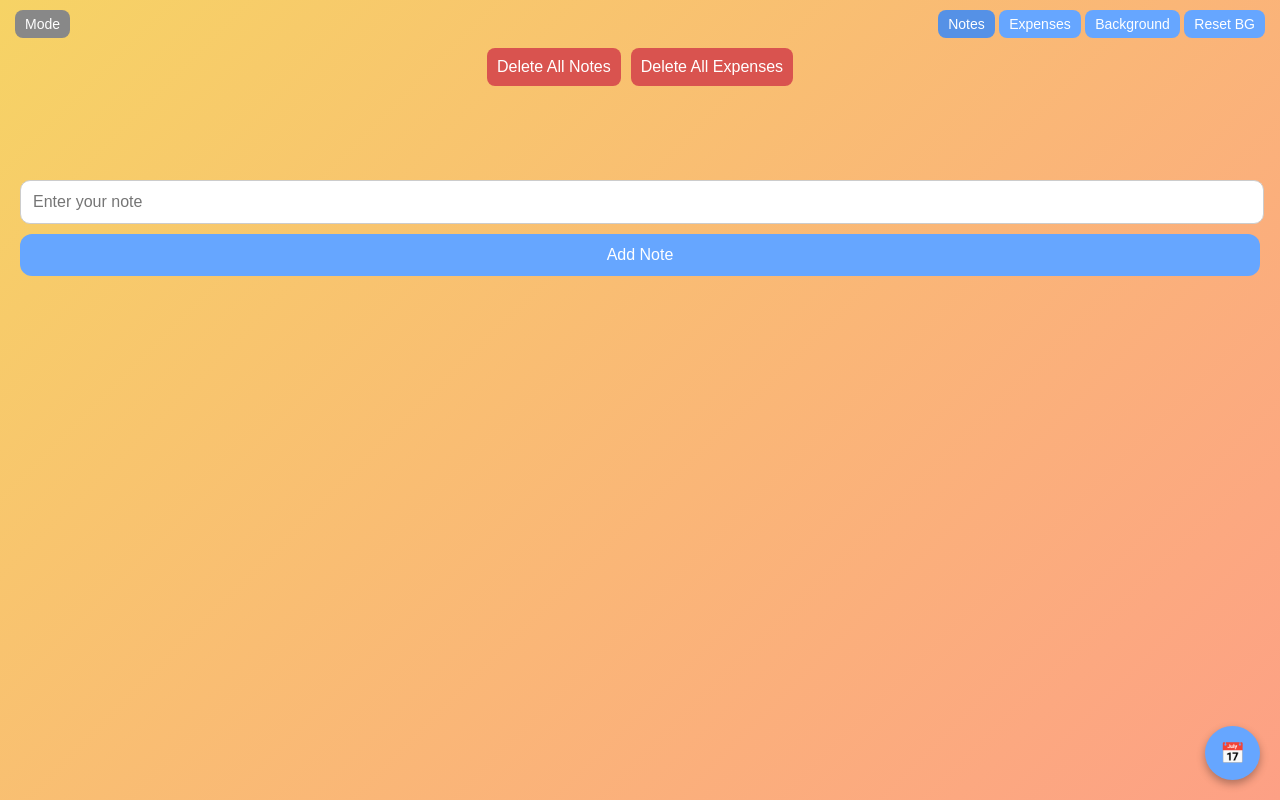
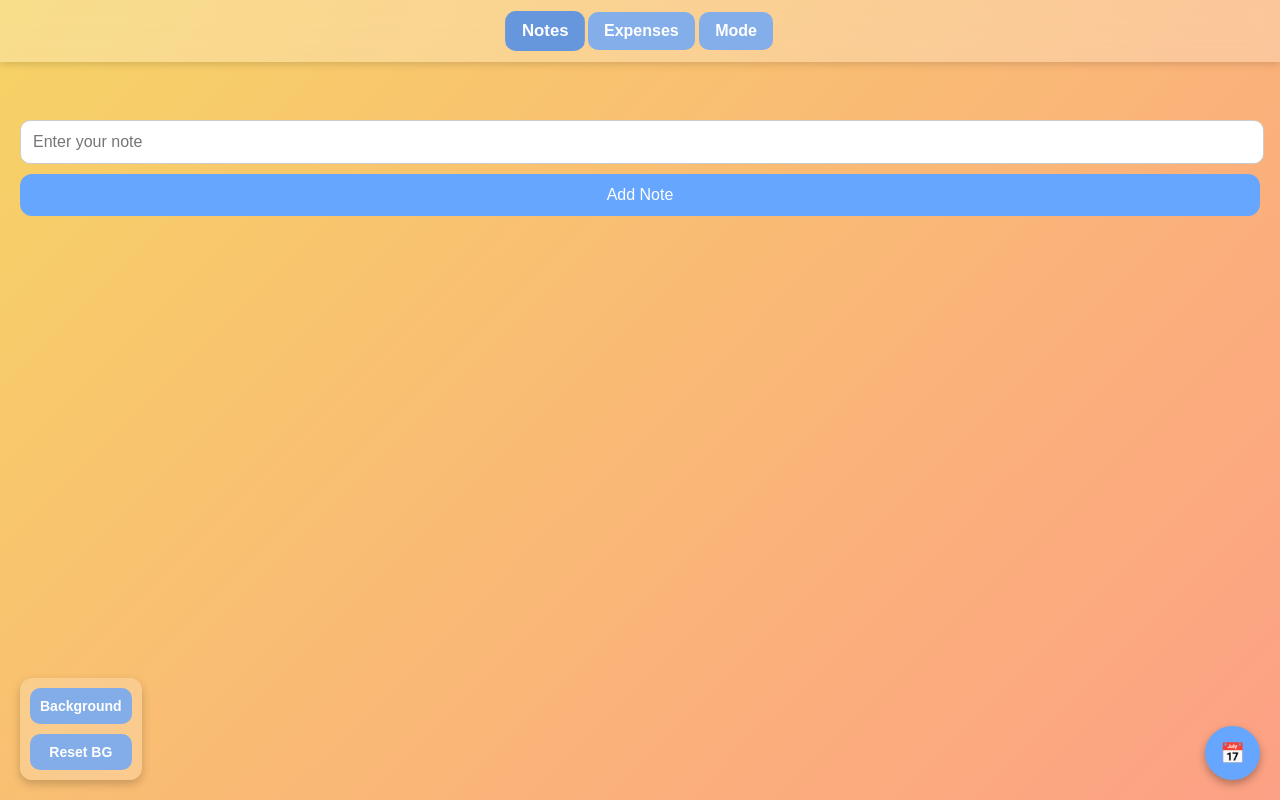
Before and after one commit to mondalshefali1982-create/addyournote, a plain HTML site: page index.html in a window 1280 px wide. Drawn offline with Linux system fonts and the light colour scheme.

Commit message:
Update index.html

```diff
--- a/index.html
+++ b/index.html
@@ -9,39 +9,99 @@ html, body { margin:0; padding:0; font-family:Arial,sans-serif; height:100%; tra
 body.light { background: linear-gradient(135deg, #f6d365 0%, #fda085 100%); color:#222; }
 body.dark { background: linear-gradient(135deg, #2c3e50 0%, #4ca1af 100%); color:#fff; }
 
-header { position:fixed; top:0; left:0; width:100%; z-index:1000; background:transparent; padding-bottom:10px; }
-header .top-row { display:flex; justify-content:space-between; align-items:center; padding:10px 15px; }
-.mode-toggle button, .top-buttons button, .delete-all-btn { cursor:pointer; border:none; border-radius:8px; padding:6px 10px; font-size:14px; }
-.mode-toggle button { background:#888; color:#fff; }
-.light .top-buttons button { background:#66a6ff; color:#fff; }
-.light .top-buttons button.active { background:#5591e6; }
-.dark .top-buttons button { background:#555; color:#fff; }
-.dark .top-buttons button.active { background:#777; }
-.delete-all-btn { background:#d9534f; color:#fff; font-size:16px; padding:10px; }
-header .delete-row { display:flex; justify-content:center; gap:10px; flex-wrap:wrap; margin-bottom:10px; }
+/* Top toolbar: modern mobile look */
+.top-row {
+  position: fixed;
+  top: 0;
+  left: 0;
+  width: 100%;
+  display: flex;
+  justify-content: space-around;
+  align-items: center;
+  padding: 12px 0;
+  background: rgba(255,255,255,0.25);
+  backdrop-filter: blur(12px);
+  -webkit-backdrop-filter: blur(12px);
+  z-index: 1000;
+  box-shadow: 0 2px 8px rgba(0,0,0,0.15);
+}
+.top-buttons button {
+  border:none;
+  border-radius:10px;
+  padding:10px 16px;
+  cursor:pointer;
+  font-size:16px;
+  font-weight:bold;
+  background: rgba(102,166,255,0.8);
+  color:#fff;
+  transition: all 0.25s ease;
+}
+.top-buttons button.active {
+  background: rgba(86,145,230,0.9);
+  transform: scale(1.05);
+}
+.top-buttons button:hover {
+  background: rgba(86,145,230,0.85);
+  transform: scale(1.05);
+}
 
+/* Background buttons bottom-left: modern style */
+.bg-buttons {
+  position: fixed;
+  bottom: 20px;
+  left: 20px;
+  display: flex;
+  flex-direction: column;
+  gap: 10px;
+  z-index: 1000;
+  background: rgba(255,255,255,0.2);
+  backdrop-filter: blur(8px);
+  -webkit-backdrop-filter: blur(8px);
+  padding: 10px;
+  border-radius: 12px;
+  box-shadow: 0 4px 10px rgba(0,0,0,0.2);
+}
+.bg-buttons button {
+  border: none;
+  border-radius: 10px;
+  padding: 10px;
+  font-size: 14px;
+  cursor: pointer;
+  background: rgba(102,166,255,0.8);
+  color: #fff;
+  font-weight: bold;
+  transition: all 0.25s ease;
+}
+.bg-buttons button:hover {
+  background: rgba(86,145,230,0.9);
+  transform: scale(1.05);
+}
+
+/* Pages */
 .app-container { display:flex; flex-direction:column; height:100vh; width:100%; position:relative; }
+.page { flex:1; overflow-y:auto; padding:120px 20px 20px 20px; transition: transform 0.3s ease; }
 
-.page { flex:1; overflow-y:auto; padding:180px 20px 20px 20px; transition: transform 0.3s ease; }
+/* Inputs & buttons */
+.inputs input, .inputs select { width:calc(100% - 22px); padding:12px; margin-bottom:10px; border-radius:10px; border:1px solid #ccc; font-size:16px; }
+.add-btn { width:100%; padding:12px; border:none; border-radius:12px; font-size:16px; cursor:pointer; margin-bottom:15px; transition:0.3s; background:#66a6ff; color:#fff; }
+.add-btn:hover{ background:#5591e6; }
 
-.inputs input, .inputs select { width:calc(100% - 22px); padding:12px; margin-bottom:10px; border-radius:10px; border:1px solid #ccc; font-size:16px; }
-
-.add-btn { width:100%; padding:12px; border:none; border-radius:12px; font-size:16px; cursor:pointer; margin-bottom:15px; transition:0.3s; }
-.light .add-btn{ background:#66a6ff; color:#fff; } .light .add-btn:hover{ background:#5591e6; }
-.dark .add-btn{ background:#555; color:#fff; } .dark .add-btn:hover{ background:#777; }
-
+/* List items */
 ul { list-style:none; padding:0; }
 li { background:#fff; padding:15px; margin-bottom:12px; border-radius:16px; display:flex; justify-content:space-between; align-items:center; font-size:16px; word-wrap:break-word; box-shadow:0 4px 8px rgba(0,0,0,0.1); transition: all 0.3s; }
-li:hover { transform: translateY(-2px); box-shadow:0 6px 12px rgba(0,0,0,0.15); }
 body.dark li { background:#333; color:#fff; box-shadow:0 4px 8px rgba(0,0,0,0.3); }
 li button { margin-left:5px; padding:5px 8px; border:none; border-radius:6px; cursor:pointer; font-size:14px; }
 li button.edit{ background:#f0ad4e; color:#fff; }
 li button.delete{ background:#d9534f; color:#fff; }
 
+/* Summary */
 .summary { font-weight:bold; margin-bottom:10px; font-size:16px; }
+
+/* Calendar button */
 #calendarBtn { position:fixed; bottom:20px; right:20px; background:#66a6ff; color:#fff; border:none; padding:15px; border-radius:50%; font-size:20px; cursor:pointer; box-shadow:0 4px 8px rgba(0,0,0,0.3); transition:0.3s; }
 #calendarBtn:hover { background:#5591e6; }
 
+/* Calendar modal */
 #calendarModal { display:none; position:fixed; top:0; left:0; width:100%; height:100%; background:rgba(0,0,0,0.6); justify-content:center; align-items:center; }
 #calendarContent { background:#fff; padding:20px; border-radius:12px; width:90%; max-width:400px; max-height:80%; overflow-y:auto; position:relative; }
 #calendarContent h2 { text-align:center; margin-top:0; }
@@ -50,27 +110,30 @@ body.dark #calendarContent { background:#333; color:#fff; }
 .monthBtn { display:block; width:100%; margin:5px 0; padding:10px; border:none; border-radius:8px; cursor:pointer; background:#66a6ff; color:white; font-size:16px; }
 body.dark .monthBtn { background:#555; color:white; }
 #backBtn { display:none;margin-top:10px;padding:10px;width:100%;border:none;border-radius:8px;background:#d9534f;color:white;cursor:pointer; }
+
 </style>
 </head>
 <body class="light">
 
 <div class="app-container" id="appContainer">
+
+<!-- Top bar -->
 <header>
   <div class="top-row">
-    <div class="mode-toggle"><button onclick="toggleMode()">Mode</button></div>
     <div class="top-buttons">
       <button id="notesBtn" class="active" onclick="showPage('notes')">Notes</button>
       <button id="expensesBtn" onclick="showPage('expenses')">Expenses</button>
-      <button onclick="chooseBackground()">Background</button>
-      <button onclick="resetBackground()">Reset BG</button>
-      <input type="file" id="bgInput" accept="image/*" style="display:none" onchange="setBackground(event)">
+      <button onclick="toggleMode()">Mode</button>
     </div>
   </div>
-  <div class="delete-row">
-    <button class="delete-all-btn" onclick="deleteAllNotes()">Delete All Notes</button>
-    <button class="delete-all-btn" onclick="deleteAllExpenses()">Delete All Expenses</button>
-  </div>
 </header>
+
+<!-- Background buttons bottom-left -->
+<div class="bg-buttons">
+  <button onclick="chooseBackground()">Background</button>
+  <button onclick="resetBackground()">Reset BG</button>
+  <input type="file" id="bgInput" accept="image/*" style="display:none" onchange="setBackground(event)">
+</div>
 
 <!-- Notes Page -->
 <div class="page" id="notesPage">
@@ -99,6 +162,7 @@ body.dark .monthBtn { background:#555; color:white; }
   <ul id="expensesList"></ul>
 </div>
 
+<!-- Calendar Button -->
 <button id="calendarBtn" onclick="openCalendar()">📅</button>
 
 <!-- Calendar Modal -->
@@ -151,14 +215,12 @@ function displayNotes(){ notesList.innerHTML=''; notes.forEach((n,i)=>{ const li
 function addNote(){ const n=document.getElementById('noteInput'); if(n.value.trim()==='') return alert('Enter a note!'); notes.push(n.value); localStorage.setItem('notes',JSON.stringify(notes)); n.value=''; displayNotes(); }
 function editNote(i){ const n=prompt('Edit note:',notes[i]); if(n!==null && n.trim()!==''){ notes[i]=n; localStorage.setItem('notes',JSON.stringify(notes)); displayNotes(); } }
 function deleteNote(i){ notes.splice(i,1); localStorage.setItem('notes',JSON.stringify(notes)); displayNotes(); }
-function deleteAllNotes(){ if(confirm('Are you sure you want to delete all notes?')){ notes=[]; localStorage.setItem('notes',JSON.stringify(notes)); displayNotes(); } }
 
 // Expenses
 function displayExpenses(monthFilter=null){ expensesList.innerHTML=''; let total=0; expenses.forEach((e,i)=>{ if(monthFilter && e.month!=monthFilter) return; total+=parseFloat(e.amount); const li=document.createElement('li'); li.textContent=`${e.desc} - $${e.amount} (Month:${e.month})`; const editBtn=document.createElement('button'); editBtn.textContent='Edit'; editBtn.className='edit'; editBtn.onclick=()=>editExpense(i); const delBtn=document.createElement('button'); delBtn.textContent='Delete'; delBtn.className='delete'; delBtn.onclick=()=>deleteExpense(i); li.appendChild(editBtn); li.appendChild(delBtn); expensesList.appendChild(li); }); totalExpense.textContent=`Total Expenses: $${total}`; }
 function addExpense(){ const desc=document.getElementById('expenseDesc').value; const amount=document.getElementById('expenseAmount').value; const month=document.getElementById('expenseMonth').value; if(desc.trim()==='' || amount.trim()==='' || month==='') return alert('Enter all fields!'); expenses.push({desc,amount,month}); localStorage.setItem('expenses',JSON.stringify(expenses)); document.getElementById('expenseDesc').value=''; document.getElementById('expenseAmount').value=''; document.getElementById('expenseMonth').value=''; displayExpenses(); }
 function editExpense(i){ const d=prompt('Edit description:',expenses[i].desc); const a=prompt('Edit amount:',expenses[i].amount); const m=prompt('Edit month:',expenses[i].month); if(d && a && m){ expenses[i]={desc:d,amount:a,month:m}; localStorage.setItem('expenses',JSON.stringify(expenses)); displayExpenses(); } }
 function deleteExpense(i){ expenses.splice(i,1); localStorage.setItem('expenses',JSON.stringify(expenses)); displayExpenses(); }
-function deleteAllExpenses(){ if(confirm('Are you sure you want to delete all expenses?')){ expenses=[]; localStorage.setItem('expenses',JSON.stringify(expenses)); displayExpenses(); } }
 
 // Calendar
 function openCalendar(){ showAllMonths(); calendarModal.style.display='flex'; }
@@ -184,5 +246,6 @@ window.addEventListener('load',()=>{ const bg = localStorage.getItem('customBack
 // Init
 displayNotes(); displayExpenses();
 </script>
+
 </body>
-</html>
+  </html>
```
